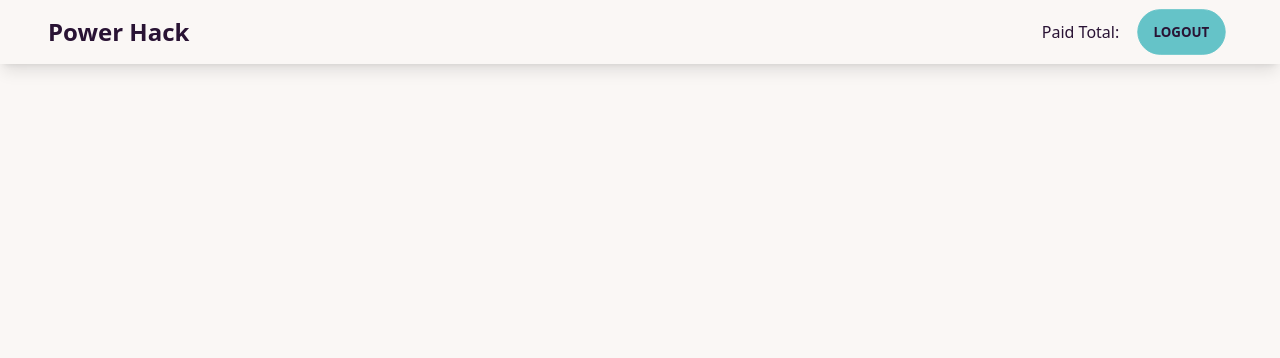
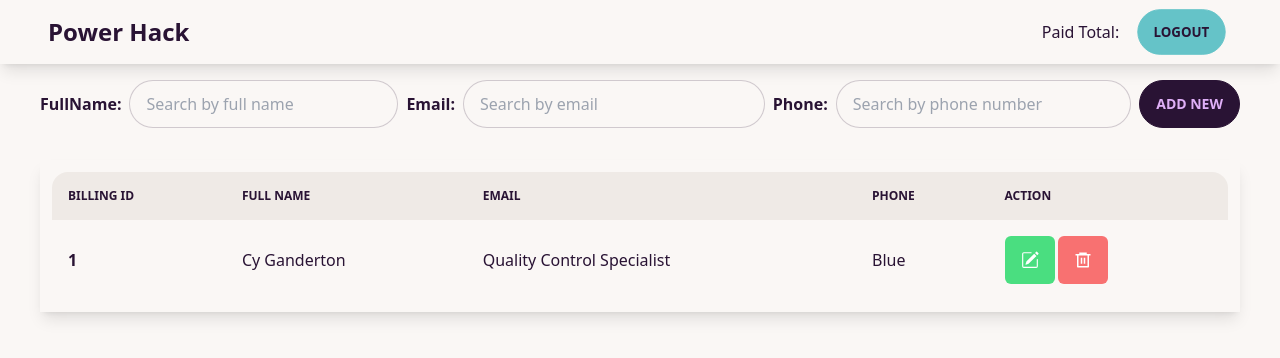
Before and after one commit to AfnanFerdousi/power_hack_client, a React (Create React App) app: page /billingpage in a window 1280 px wide. Shown: the top 358 px of the page. Built offline with nearby package versions, Linux system fonts and the light colour scheme.

Commit message:
table ui done

```diff
--- a/package.json
+++ b/package.json
@@ -11,6 +11,7 @@
     "react": "^18.2.0",
     "react-dom": "^18.2.0",
     "react-hook-form": "^7.42.1",
+    "react-icons": "^4.7.1",
     "react-router-dom": "^6.8.0",
     "react-scripts": "5.0.1",
     "react-toastify": "^9.1.1",
--- /dev/null
+++ b/src/components/BillingPage/BillTable.js
@@ -0,0 +1,106 @@
+import React, { useState } from 'react';
+import { BsPencilSquare } from 'react-icons/bs';
+import { RiDeleteBin6Line } from 'react-icons/ri';
+
+const BillTable = () => {
+    const [searchNameValue, setSearchNameValue] = useState("");
+    const [searchEmailValue, setSearchEmailValue] = useState("");
+    const [searchPhoneValue, setSearchPhoneValue] = useState("");
+    const [billData, setBillData] = useState([])
+
+    const handleNameSearch = (event) => {
+        if (event?.target?.value !== " ") {
+            setSearchNameValue(event.target.value);
+        }
+        const filtered = billData.filter((bill) =>
+            bill.fullname.toLowerCase().includes(event.target.value.toLowerCase())
+        );
+        setBillData(filtered);
+    };
+    const handleEmailSearch = (event) => {
+        if (event?.target?.value !== " ") {
+            setSearchEmailValue(event.target.value);
+        }
+        const filtered = billData.filter((bill) =>
+            bill.email.toLowerCase().includes(event.target.value.toLowerCase())
+        );
+        setBillData(filtered);
+    };
+    const handlePhoneSearch = (event) => {
+        if (event?.target?.value !== " ") {
+            setSearchPhoneValue(event.target.value);
+        }
+        const filtered = billData.filter((bill) =>
+            bill.phone.includes(event.target.value)
+        );
+        setBillData(filtered);
+    };
+    return (
+        <div className="px-10">
+            <div className="flex items-center justify-center gap-x-2 mt-4">
+                <div className="flex items-center gap-x-2 w-full">
+                    <span className="font-semibold">FullName:</span>
+                    <input
+                    type="search"
+                    placeholder="Search by full name"
+                    className="input input-bordered w-full max-w-xs"
+                    value={searchNameValue}
+                    onChange={handleNameSearch}
+                />
+                </div>
+                <div className="flex items-center gap-x-2 w-full">
+                    <span className="font-semibold">Email:</span>
+                    <input
+                        type="search"
+                        placeholder="Search by email"
+                        className="input input-bordered w-full max-w-xs"
+                        value={searchEmailValue}
+                        onChange={handleEmailSearch}
+                    />
+                </div>
+                <div className="flex items-center gap-x-2 w-full">
+                    <span className="font-semibold">Phone:</span>
+                    <input
+                        type="search"
+                        placeholder="Search by phone number"
+                        className="input input-bordered w-full max-w-xs"
+                        value={searchPhoneValue}
+                        onChange={handlePhoneSearch}
+                    />
+                </div>
+                <label htmlFor="my-modal" className="btn">Add new</label>
+
+
+            </div>
+            <div className="mt-8 shadow-lg p-3">
+                <div className="overflow-x-auto">
+                    <table className="table w-full">
+                        <thead>
+                            <tr>
+                                <th>Billing ID</th>
+                                <th>Full Name</th>
+                                <th>Email</th>
+                                <th>Phone</th>
+                                <th>Action</th>
+                            </tr>
+                        </thead>
+                        <tbody>
+                            <tr>
+                                <th>1</th>
+                                <td>Cy Ganderton</td>
+                                <td>Quality Control Specialist</td>
+                                <td>Blue</td>
+                                <td className="flex gap-x-[3px]">
+                                    <button className="btn rounded-md text-[18px] bg-green-400 text-[#fff] border-none"><BsPencilSquare /></button>
+                                    <button className="btn rounded-md text-[18px] bg-red-400 text-[#fff] border-none"><RiDeleteBin6Line/></button>
+                                    </td>
+                            </tr>
+                        </tbody>
+                    </table>
+                </div>
+            </div>
+        </div>
+    );
+};
+
+export default BillTable;
--- a/src/components/BillingPage/BillingPage.js
+++ b/src/components/BillingPage/BillingPage.js
@@ -1,10 +1,12 @@
 import React from 'react';
 import Navbar from '../Shared/Navbar';
+import BillTable from './BillTable';
 
 const BillingPage = () => {
     return (
         <div>
-            <Navbar/>
+            <Navbar />
+            <BillTable/>
         </div>
     );
 };
```
Also changed, not shown: 1 other file (tests, documents, lock files or other folders).
